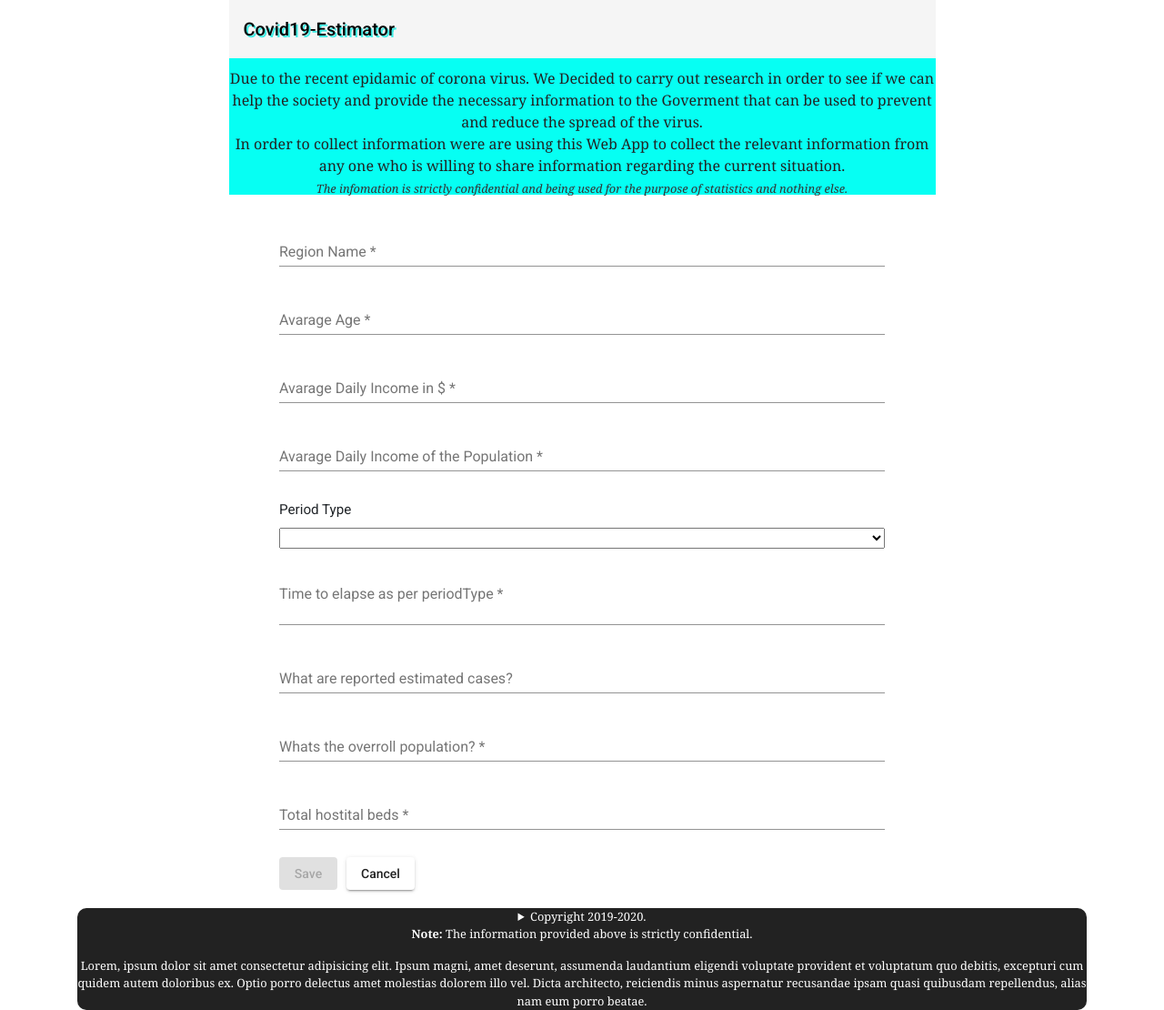
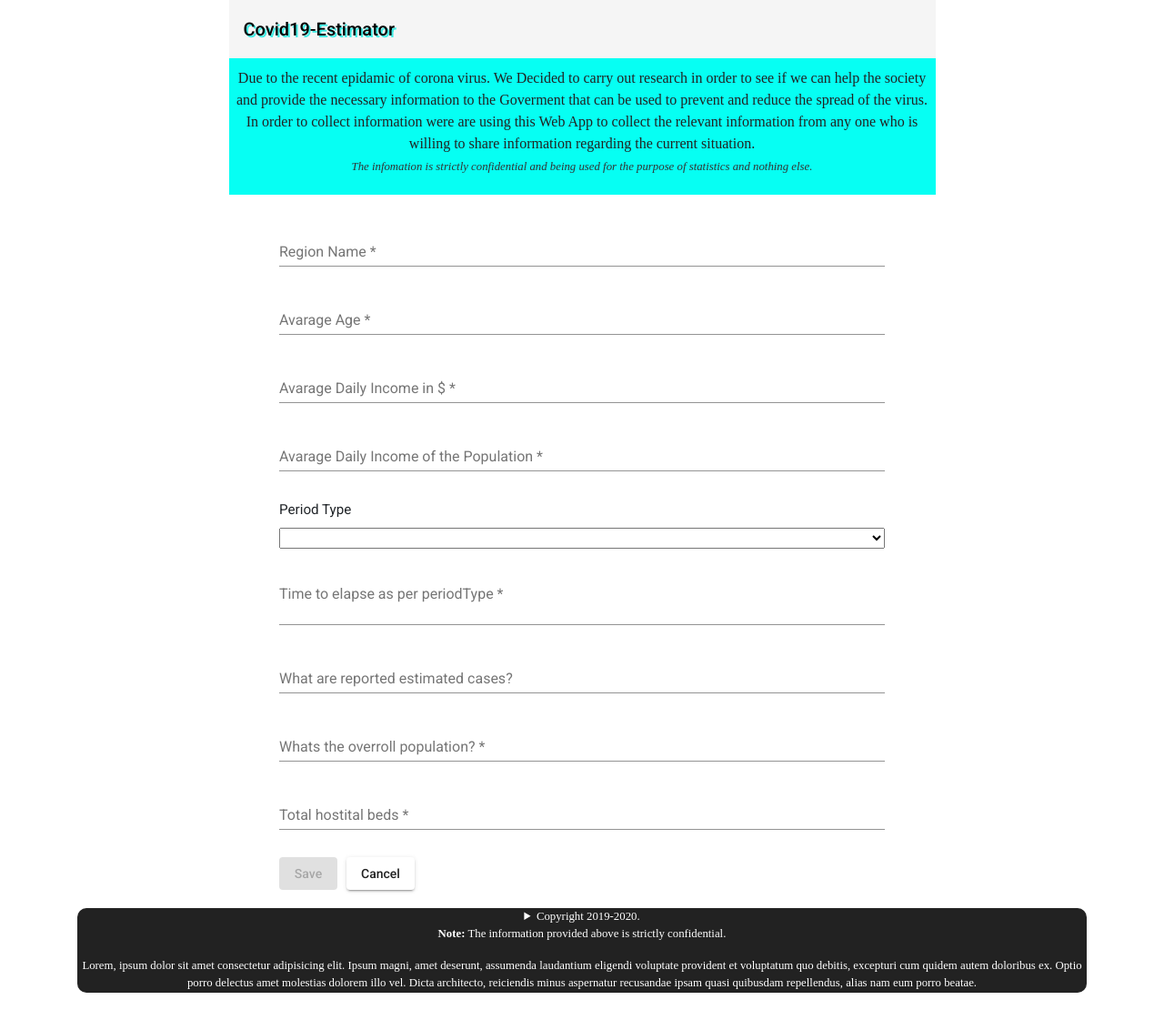
Before and after one commit to amosmoyo/buildSDGCovid19, an Angular app: page / in a window 1280 px wide. Shown: the whole page at 91% size. Built offline with nearby package versions, Linux system fonts and the light colour scheme.

Commit message:
new changes

```diff
--- a/src/app/components/footer/footer.component.css
+++ b/src/app/components/footer/footer.component.css
@@ -7,6 +7,6 @@
   margin-top: 20px;
   border-radius: 10px;
   font-size: .8em;
-  font-family: Georgia, 'Times New Roman', Times, serif;
+  font-family: serif;
   text-align: center;
 }
--- a/src/app/components/nav-bar/nav-bar.component.css
+++ b/src/app/components/nav-bar/nav-bar.component.css
@@ -55,7 +55,7 @@
 .child{
   background-color: rgb(6, 255, 243);
   color: #222; text-align: center;
-  font-family: Georgia, 'Times New Roman', Times, serif;
+  font-family:serif;
   margin-top: 0px;
 }
 
```
